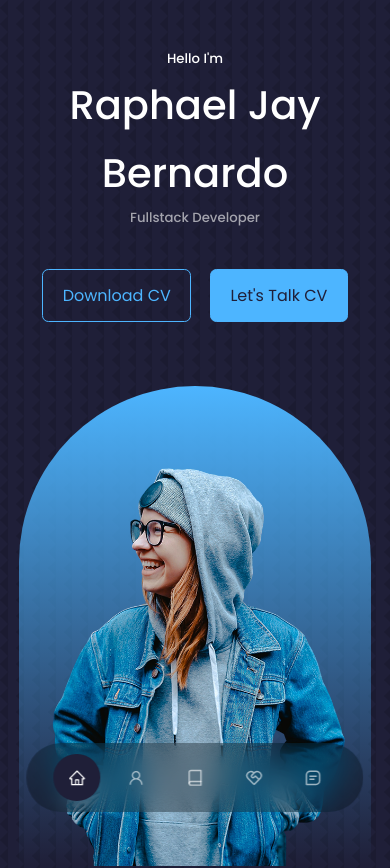
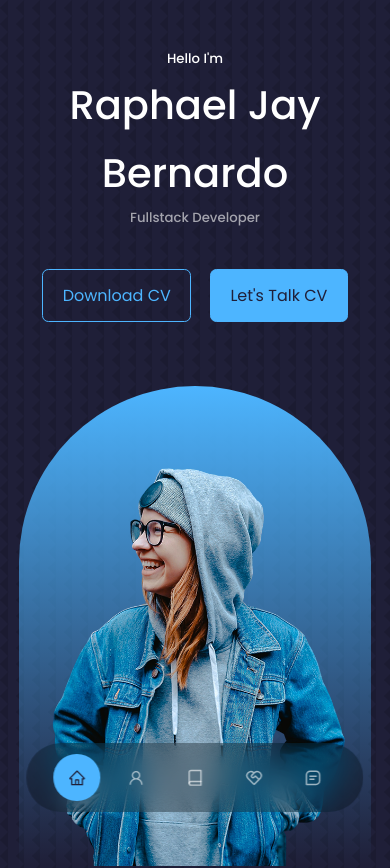
Before and after one commit to hackwebdev/react-personal-portfolio-website, a React (Create React App) app: page / in a window 390 px wide. Shown: the top 868 px of the page. Built offline with nearby package versions, Linux system fonts and the light colour scheme.

Commit message:
footer component responsive design

```diff
--- a/src/components/footer/footer.css
+++ b/src/components/footer/footer.css
@@ -51,3 +51,14 @@
   margin-bottom: 4rem;
   color: var(--color-bg);
 }
+
+/* Media Queries (small devices) */
+@media screen and (max-width: 600px) {
+  .permalinks {
+    flex-direction: column;
+    gap: 1.5rem;
+  }
+  .footer__socials {
+    margin-bottom: 2.6rem;
+  }
+}
--- a/src/components/nav/nav.css
+++ b/src/components/nav/nav.css
@@ -27,6 +27,6 @@
 }
 
 nav a.active {
-  background-color: var(--color-bg);
-  color: var(--color-whitw);
+  background-color: var(--color-primary);
+  color: var(--color-bg);
 }
```
